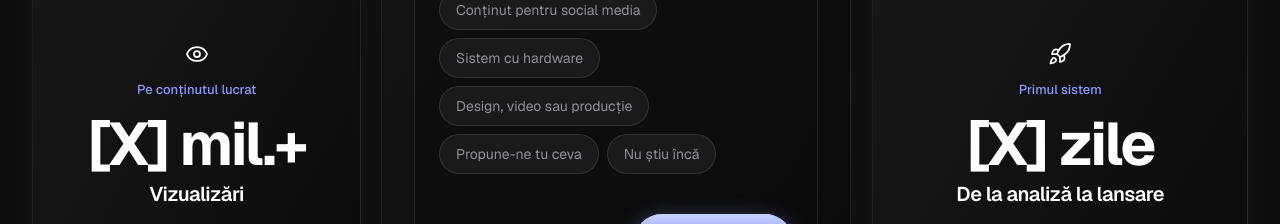
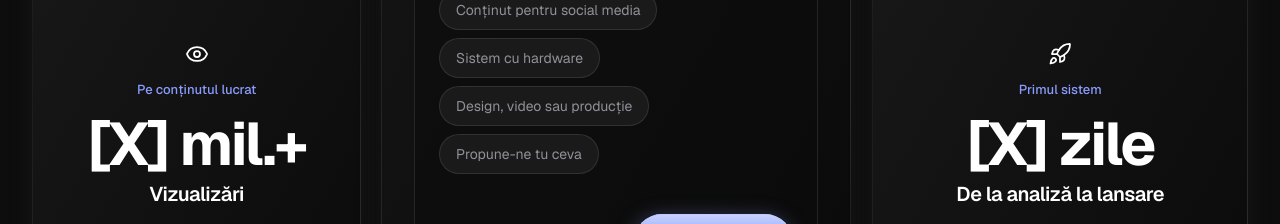
Before and after one commit to Tetii01/agentie-website, a Next.js app: page / in a window 1280 px wide. Shown: the part 4500-4724 px from the top of the page. Built offline with nearby package versions, Linux system fonts and the light colour scheme; no server answers.

Commit message:
form: remove the "Nu știu încă" interest option
Co-Authored-By: Claude Opus 5.5 <noreply@anthropic.com>

```diff
--- a/content/site.ts
+++ b/content/site.ts
@@ -383,7 +383,6 @@ export const offer = {
           "Sistem cu hardware",
           "Design, video sau producție",
           "Propune-ne tu ceva",
-          "Nu știu încă",
         ],
       },
       /** Când e bifată opțiunea `option` (una din lista de mai sus), apare câmpul pentru ideea clientului. */
```
